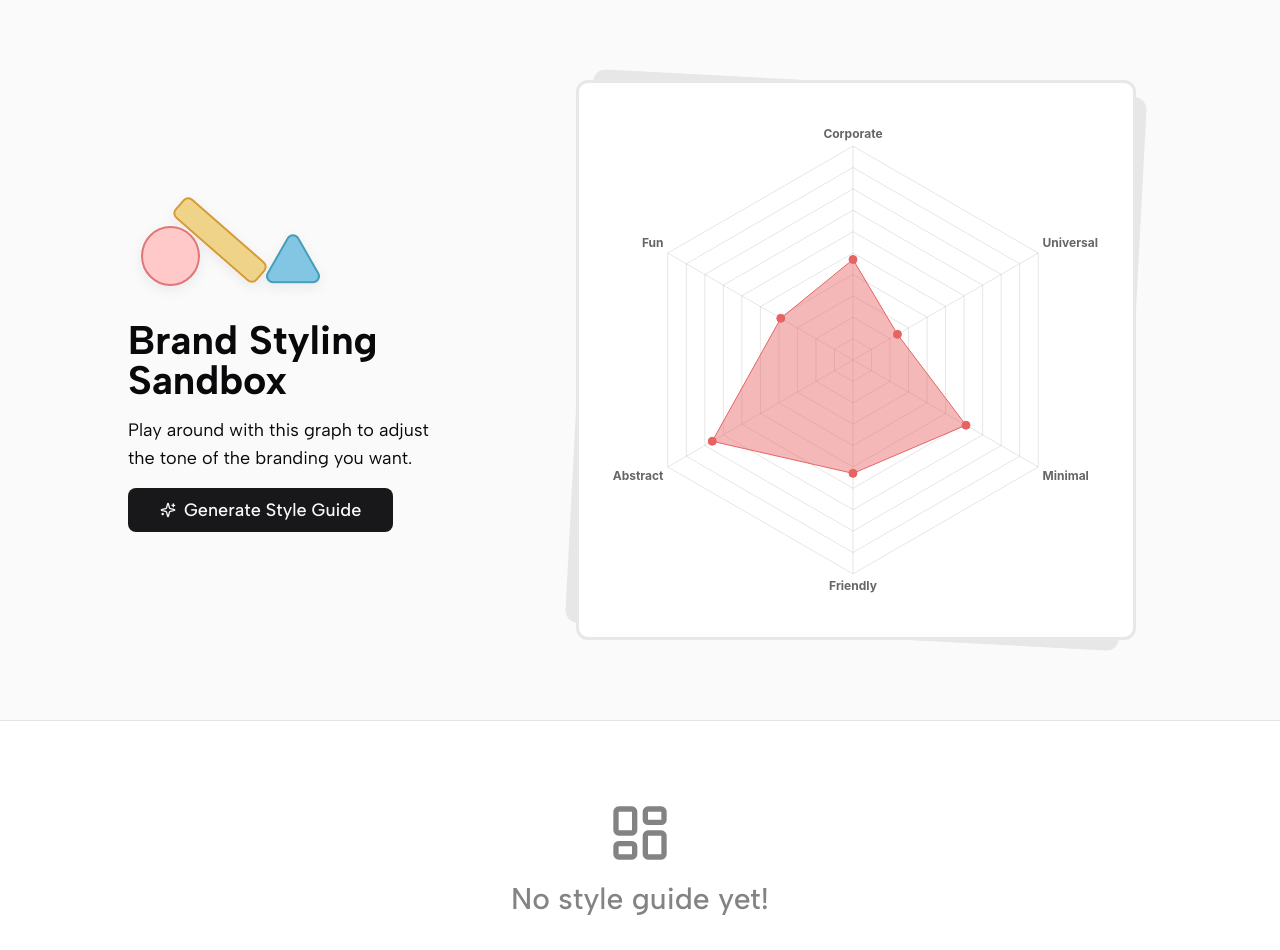
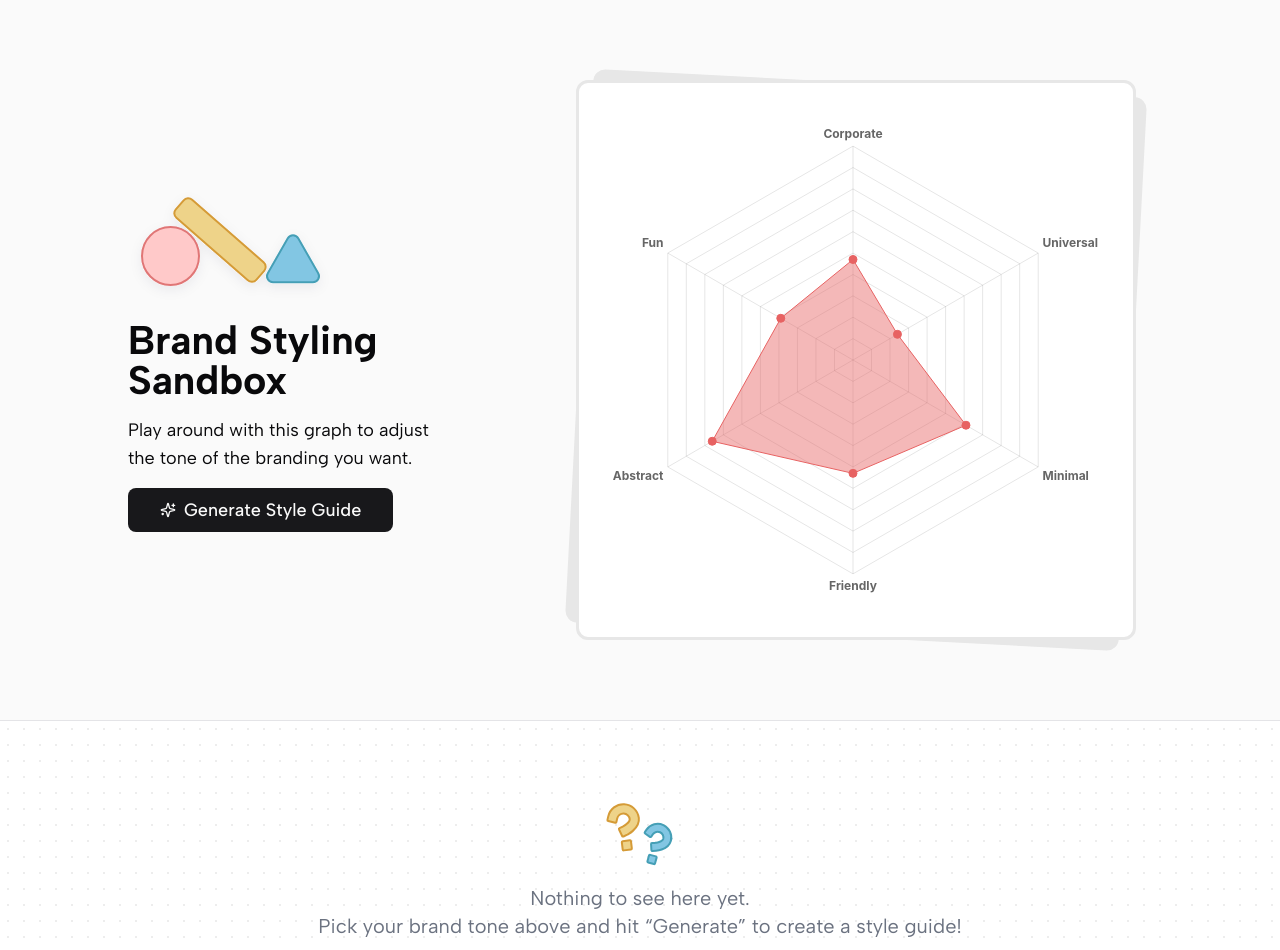
Before and after one commit to oliviasl/Brand-Styling-Sandbox, a Next.js app in the folder tweens/: page / in a window 1280 px wide. Shown: the top 950 px of the page. Built offline with nearby package versions, Linux system fonts and the light colour scheme.

Commit message:
feat: update empty state

```diff
--- /dev/null
+++ b/tweens/src/app/(main)/empty-icon.tsx
@@ -0,0 +1,18 @@
+export default function EmptyIcon() {
+  return (
+    <svg xmlns="http://www.w3.org/2000/svg" width="72" height="67" fill="none" viewBox="0 0 72 67">
+      <path
+        fill="#EED389"
+        stroke="#D59B37"
+        strokeWidth="2"
+        d="M34.82 16.875h0l.002.014v.003l.003.018c.746 6.095-3.244 10.582-5.995 12.963a30.255 30.255 0 01-4.118 2.971 43.688 43.688 0 01-1.395.792l-3.837 1.847a1 1 0 01-1.338-.474l-3.09-6.543a1 1 0 01.473-1.33l3.228-1.542.008-.004.007-.003.033-.017.003-.002a20.369 20.369 0 001.192-.666 21.133 21.133 0 002.86-2.057c2.242-1.94 3.009-3.589 2.878-4.792l-.002-.013-.001-.013a6.45 6.45 0 00-2-3.86 6.372 6.372 0 00-4.02-1.7 6.346 6.346 0 00-4.164 1.294 6.415 6.415 0 00-2.362 3.678l-.801 3.52a1 1 0 01-1.202.753l-6.986-1.628a1 1 0 01-.748-1.195l.806-3.54a15.644 15.644 0 015.758-8.974 15.434 15.434 0 0110.13-3.147 15.514 15.514 0 019.788 4.14 15.754 15.754 0 014.89 9.507zm-7.859 23.321l.88 7.198a1 1 0 01-.87 1.114l-7.146.874a1 1 0 01-1.114-.87l-.88-7.198a1 1 0 01.87-1.114l7.146-.875a1 1 0 011.114.871z"
+      ></path>
+      <path
+        fill="#82C6E3"
+        stroke="#459FB6"
+        strokeWidth="2"
+        d="M66.82 39.94h0l-.004.015-.005.015c-1.393 5.172-6.091 7.501-9.121 8.534a26.577 26.577 0 01-5.685 1.24h0a.787.787 0 01-.046.004s0 0 0 0l-3.507.225a1 1 0 01-1.063-.942l-.332-5.905a1 1 0 01.938-1.054l2.917-.178h.008l.008-.001.033-.003h.004c.047-.004.128-.01.238-.022.221-.023.555-.063.966-.129a18.768 18.768 0 003.04-.74c2.486-.847 3.708-1.959 4.016-3.044l.004-.013.003-.012a5.809 5.809 0 00-.363-3.898 5.74 5.74 0 00-2.782-2.78 5.717 5.717 0 00-3.914-.328 5.777 5.777 0 00-3.216 2.272l-1.687 2.42a1 1 0 01-1.396.245l-4.79-3.374a1 1 0 01-.244-1.39l1.698-2.436a13.686 13.686 0 017.618-5.383 13.5 13.5 0 019.245.776 13.571 13.571 0 016.576 6.571 13.783 13.783 0 01.842 9.316zM44.993 54.584a1 1 0 011.225-.705l5.68 1.53a1 1 0 01.705 1.226l-1.543 5.723a1 1 0 01-1.225.705l-5.68-1.53a1 1 0 01-.705-1.226l1.542-5.723z"
+      ></path>
+    </svg>
+  );
+}
--- a/tweens/src/app/(main)/globals.css
+++ b/tweens/src/app/(main)/globals.css
@@ -65,5 +65,6 @@
 }
 
 .demo-box {
-  /* box-shadow: inset 0 -2px 2px 0 rgba(0,0,0,0.2); */
+  background-image: radial-gradient(circle at center, #ededed 1.2px, transparent 1.2px);
+  background-size: 16px 16px;
 }
--- a/tweens/src/app/(main)/page.tsx
+++ b/tweens/src/app/(main)/page.tsx
@@ -1,12 +1,13 @@
 "use client";
 
 import { Attributes, ATTRIBUTES } from "../attributes";
+import EmptyIcon from "./empty-icon";
 import StyleGuideDisplay from "./style-guide-display";
 import LoadingOverlay from "@/components/loading-overlay";
 import Logo from "@/components/logo";
 import RadarChart from "@/components/radar-chart";
 import { Button } from "@/components/ui/button";
-import { LayoutDashboard, Sparkles } from "lucide-react";
+import { Sparkles } from "lucide-react";
 import { useState } from "react";
 import { useAsyncFn } from "react-use";
 
@@ -77,14 +78,18 @@ export default function Page() {
           </div>
         </div>
       </div>
-      <div className="flex border-y bg-white py-8">
+      <div className="demo-box flex border-y bg-white py-8">
         <div className="mx-auto w-full max-w-5xl overflow-hidden">
           {generateDesignTokensState.value?.object && !generateDesignTokensState.loading ? (
             <StyleGuideDisplay designTokens={generateDesignTokensState.value?.object} />
           ) : (
-            <div className="flex w-full flex-col items-center justify-center gap-4 p-12 opacity-50">
-              <LayoutDashboard className="h-16 w-16" />
-              <p className="text-3xl font-medium">No style guide yet!</p>
+            <div className="flex w-full flex-col items-center justify-center gap-4 p-12">
+              <EmptyIcon />
+              <p className="text-center text-xl text-gray-500">
+                Nothing to see here yet.
+                <br />
+                Pick your brand tone above and hit “Generate” to create a style guide!
+              </p>
             </div>
           )}
         </div>
--- a/tweens/src/app/demo/layout.tsx
+++ b/tweens/src/app/demo/layout.tsx
@@ -6,7 +6,7 @@ export const metadata = {
 export default function RootLayout({ children }: { children: React.ReactNode }) {
   return (
     <html lang="en">
-      <body className="bg-background font-sans text-foreground">{children}</body>
+      <body className="font-sans text-foreground">{children}</body>
     </html>
   );
 }
```
Also changed, not shown: tweens/src/app/demo/page.tsx (+7 -4 lines).
